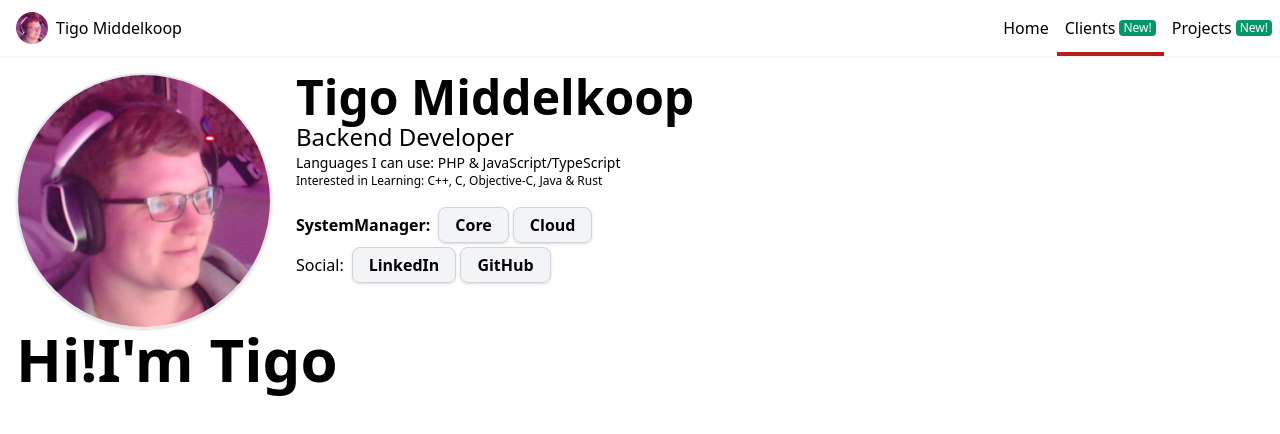
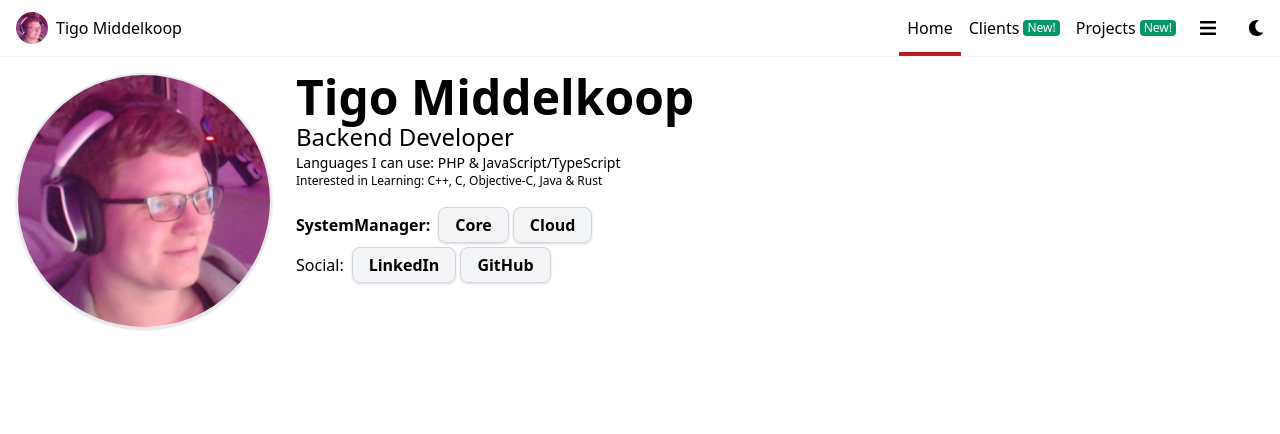
Before and after one commit to tigomiddelkoop/Portfolio, a Next.js app: page / in a window 1280 px wide. Shown: the top 434 px of the page. Built offline with nearby package versions, Linux system fonts and the light colour scheme.

Commit message:
Changes to the navbar and added a footer.

```diff
--- a/next.config.js
+++ b/next.config.js
@@ -1,3 +1,4 @@
 module.exports = {
     target: 'server',
-}
+    poweredByHeader: false,
+ }
--- /dev/null
+++ b/src/components/footer.tsx
@@ -0,0 +1,8 @@
+export default function Footer() {
+
+    return <div className={"flex p-4 border-t border-b border-gray-100"}>
+        <p>tigo.tech</p>
+        <p>Deployed in kubernetes, served from node:</p>
+    </div>
+
+}
--- a/src/components/layout.tsx
+++ b/src/components/layout.tsx
@@ -1,5 +1,6 @@
 import styles from './layout.module.scss'
 import Navbar from "./navbar";
+import Footer from "./footer";
 
 export default function Layout({children}) {
     return <div>
@@ -9,5 +10,8 @@ export default function Layout({children}) {
         <div className={"m-4"}>
             {children}
         </div>
+        {/*<div>*/}
+        {/*    <Footer/>*/}
+        {/*</div>*/}
     </div>
 }
--- a/src/components/navbar.module.scss
+++ b/src/components/navbar.module.scss
@@ -1,5 +1,5 @@
 .navItem {
-  @apply hover:bg-gray-100 cursor-pointer lg:px-2 px-4;
+  @apply hover:bg-gray-100 cursor-pointer lg:px-2 px-4 flex items-center;
 }
 
 .navItemInactive {
@@ -7,21 +7,21 @@
 }
 
 .navItemActive {
-  @apply pb-3 pt-4 border-b-4 border-red-700 navItem;
+  @apply pb-3 pt-4 border-b-4 border-red-700 navItem ;
 }
 
 .navButton {
-  @apply p-4 navItem;
+  @apply p-4 navItem w-12 justify-center;
+}
+
+.navMenuButton {
+  @apply p-4 w-12 justify-center block md:hidden lg:hidden lg:px-2 px-4 items-center;
 }
 
 .navHamburger {
   @apply lg:hidden py-1 navItem;
 }
 
-.navTitle {
-
-}
-
 .navbar {
   @apply flex flex-col md:flex-row border-b border-gray-100 dark:bg-gray-900 dark:text-white;
 }
--- a/src/components/navbar.tsx
+++ b/src/components/navbar.tsx
@@ -2,14 +2,24 @@ import Link from "next/link"
 import Image from "next/image"
 import styles from "./navbar.module.scss"
 import Pill from "./Pill";
+import {useRouter} from 'next/router'
 
-export default function Navbar() {
+import {useState} from "react";
+
+// @TODO put more in the module.css file of this file to clean it up of css statements and easy manipulation without searching
+
+export default function Navbar(props, test) {
+
+    const router = useRouter();
+    const [navBarOpen, setNavBarOpen] = useState(false);
+    const path = router.pathname;
+
     return (
         <div className={styles.navbar}>
 
-            <div className={"flex flex-1 py-3 px-4 border-b border-gray-100 md:border-b-0"}>
+            <div className={"flex flex-1 border-b border-gray-100 md:border-b-0"}>
                 <Link href={"/"}>
-                    <div className={"flex w-48 items-center cursor-pointer"}>
+                    <div className={"px-4 w-auto flex w-48 items-center cursor-pointer"}>
                         <Image
                             alt={"Picture of tigo"}
                             src={"/img/profilepicture.png"}
@@ -21,37 +31,48 @@ export default function Navbar() {
                     </div>
                 </Link>
                 <div className={"flex-1"}/>
-                {/*<div className={styles.navHamburger}><button><Image height={16}*/}
-                {/*                                                    width={16}*/}
-                {/*                                                    src={"/bars-solid.svg"}/></button></div>*/}
+                <div>
+                    <button onClick={() => setNavBarOpen(!navBarOpen)}
+                            className={styles.navMenuButton + " self-center"}>
+                        <Image height={24}
+                               width={16}
+                               src={"/bars-solid.svg"}/>
+                    </button>
+                </div>
             </div>
 
-            <div className={"flex flex-col md:flex md:flex-row md:items-center border-red-700"}>
+            <div
+                className={!navBarOpen ? "hidden lg:flex" : "flex"}>
+                <div className={"flex-col md:flex md:flex-row md:items-center border-red-700"}>
                     <Link href={"/"}>
-                    <div className={styles.navItemInactive}>Home</div>
+                        <div className={path == "/" ? styles.navItemActive : styles.navItemInactive}>Home</div>
                     </Link>
                     <Link href={"/clients"}>
-                    <div className={styles.navItemActive + " flex items-center"}>
+                        <div className={path == "/clients" ? styles.navItemActive : styles.navItemInactive}>
                             <p className={"mr-1"}>Clients</p>
                             <Pill>New!</Pill>
-
                         </div>
                     </Link>
                     <Link href={"/projects"}>
-                    <div className={styles.navItemInactive + " flex items-center"}>
+                        <div className={path == "/projects" ? styles.navItemActive : styles.navItemInactive}>
                             <p className={"mr-1"}>Projects</p>
                             <Pill>New!</Pill>
                         </div>
                     </Link>
-                {/*<div className={styles.navButton}>*/}
-                {/*    <button className={"flex items-center"}>*/}
-                {/*        <Image height={16}*/}
-                {/*               width={16}*/}
-                {/*               src={"/moon-solid.svg"}/>*/}
-                {/*    </button>*/}
-                {/*</div>*/}
+                    <div className={"flex"}>
+                        <button className={styles.navButton + " w-12 justify-center"}>
+                            <Image height={24}
+                                   width={16}
+                                   src={"/bars-solid.svg"}/>
+                        </button>
+                        <button className={styles.navButton}>
+                            <Image height={24}
+                                   width={16}
+                                   src={"/moon-solid.svg"}/>
+                        </button>
+                    </div>
+                </div>
             </div>
         </div>
     )
-
 }
--- a/src/pages/index.tsx
+++ b/src/pages/index.tsx
@@ -1,7 +1,5 @@
 import Head from 'next/head';
-import Link from "next/link";
 import {Fragment} from 'react';
-import {motion} from "framer-motion"
 
 export default function Home() {
     return (
@@ -27,25 +25,21 @@ export default function Home() {
                                 <div className="mb-4">
                                     <p className={"block font-semibold md:inline mb-2 md:mb-0 md:mr-2"}>SystemManager<span
                                         className={"hidden md:inline"}>:</span></p>
-                                    <a className="shadow bg-gray-100 border-gray-300 border mr-1 font-semibold hover:bg-gray-600 px-4 py-1.5 rounded-lg"
+                                    <a className="shadow bg-gray-100 border-gray-300 border mr-1 font-semibold hover:bg-gray-200 px-4 py-1.5 rounded-lg"
                                        href="https://systemmanager.io">Core</a>
-                                    <a className="shadow bg-gray-100 border-gray-300 border mr-1 font-semibold hover:bg-gray-600 px-4 py-1.5 rounded-lg"
+                                    <a className="shadow bg-gray-100 border-gray-300 border mr-1 font-semibold hover:bg-gray-200 px-4 py-1.5 rounded-lg"
                                        href="https://systemmanager.cloud">Cloud</a>
                                 </div>
                                 <div className={"mb-4"}>
                                     <p className={"block md:inline mb-2 md:mb-0 md:mr-2"}>Social<span
                                         className={"hidden md:inline"}>:</span></p>
-                                    <a className="shadow bg-gray-100 border-gray-300 border mr-1 font-semibold hover:bg-gray-600 px-4 py-1.5 rounded-lg"
+                                    <a className="shadow bg-gray-100 border-gray-300 border mr-1 font-semibold hover:bg-gray-200 px-4 py-1.5 rounded-lg"
                                        href="https://www.linkedin.com/in/tigo-middelkoop-92067a15b/">LinkedIn</a>
-                                    <a className="shadow bg-gray-100 border-gray-300 border mr-1 font-semibold hover:bg-gray-600 px-4 py-1.5 rounded-lg"
+                                    <a className="shadow bg-gray-100 border-gray-300 border mr-1 font-semibold hover:bg-gray-200 px-4 py-1.5 rounded-lg"
                                        href="https://github.com/tigomiddelkoop">
                                         GitHub</a>
                                 </div>
                             </div>
-                        </div>
-                        <div className={"flex"}>
-                            <h1 className={"font-bold text-6xl"}>Hi!</h1>
-                            <h1 className={"font-bold text-6xl"}>I'm Tigo</h1>
                         </div>
                     </div>
                 </main>
```
Lines whose indentation alone changed are shown as unchanged.
